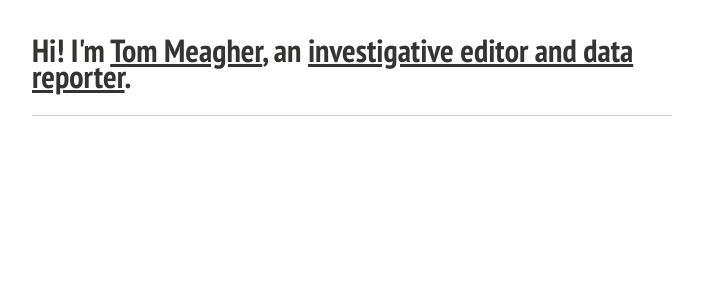
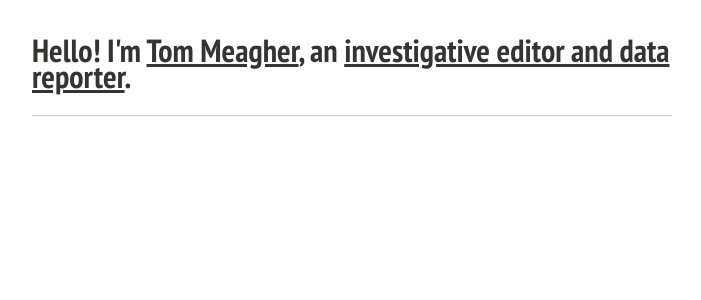
Before and after one commit to tommeagher/tommeagher.github.io, a Jekyll site: the page built from index.md, in a window 1280 px wide. Shown: the top 300 px of the page, without its empty margins (288-989 px from the left). Built offline with Jekyll 4.4.1, drawn with Linux system fonts in a browser that asks for light colours; nearby versions of some CDN libraries.

Commit message:
Hello, not Hi

```diff
--- a/_layouts/home.html
+++ b/_layouts/home.html
@@ -36,7 +36,7 @@
   <div class='article-wrap'>
     <article>
 
-    <h1>Hi! I'm <a href="https://www.tommeagher.com/about.html">Tom Meagher</a>, an <a href="https://www.tommeagher.com/clips.html">investigative editor and data reporter</a>.</h1>
+    <h1>Hello! I'm <a href="https://www.tommeagher.com/about.html">Tom Meagher</a>, an <a href="https://www.tommeagher.com/clips.html">investigative editor and data reporter</a>.</h1>
 
     <hr />
 
```
Also changed, not shown: 2 other files.
